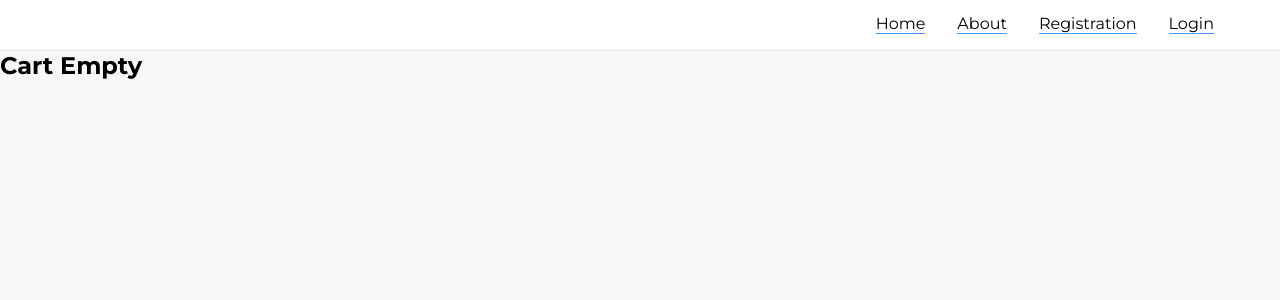
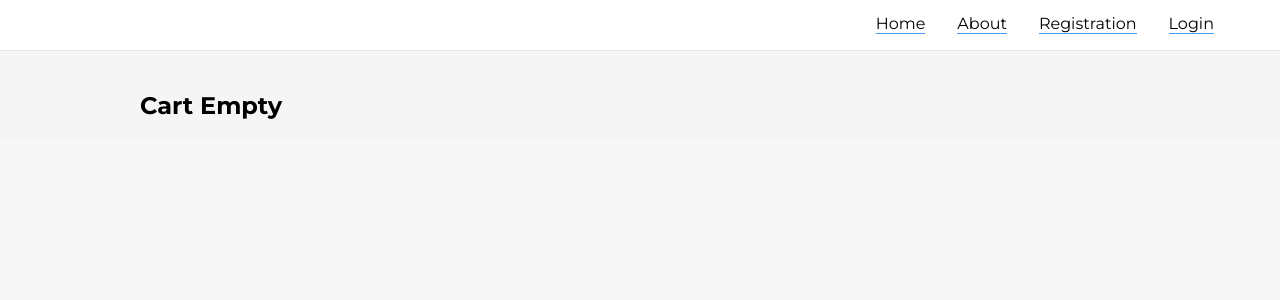
Before and after one commit to zynbahmed/aquaLife, a React (Vite) app in the folder MarineHavana/: page /cart in a window 1280 px wide. Shown: the top 300 px of the page. Built offline with nearby package versions, Linux system fonts and the light colour scheme.

Commit message:
cart css complete

```diff
--- a/MarineHavana/src/Cart.css
+++ b/MarineHavana/src/Cart.css
@@ -0,0 +1,85 @@
+/* Background for the entire cart section */
+.cart-background {
+  background-color: #f5f5f5; /* Light gray background */
+  padding: 20px;
+}
+
+/* Container for the cart content */
+.cart-section {
+  max-width: 1000px;
+  margin: 0 auto; /* Center the content horizontally */
+  display: flex; /* Allow stacking items next to each other */
+  flex-wrap: wrap; /* Wrap items in multiple rows if needed */
+}
+
+/* Individual cart item container */
+.flex > div {
+  flex: 1 0 300px; /* Set minimum width and allow flexible growth */
+  margin: 10px;
+  border: 1px solid #ddd; /* Light gray border */
+  padding: 10px; /* Add some padding inside */
+  border-radius: 5px; /* Rounded corners */
+}
+
+/* Book image styling */
+.figure img {
+  width: 100%; /* Fit image to container width */
+  height: auto; /* Maintain aspect ratio */
+}
+
+/* Book details section */
+.flex > div div {
+  margin-top: 10px;
+}
+
+/* Book title */
+.h1-cart {
+  font-size: 18px;
+  margin-bottom: 5px;
+}
+
+/* Book price */
+.p-cart {
+  font-size: 14px;
+  margin-bottom: 5px;
+}
+
+/* Quantity label and input */
+.label-cart {
+  display: block;
+  margin-bottom: 5px;
+}
+
+input[type='number'] {
+  width: 50px;
+  padding: 5px;
+  border: 1px solid #ddd;
+  border-radius: 3px;
+}
+
+/* Total price section */
+.flex > div:last-child {
+  text-align: center;
+}
+
+/* Total price text */
+.flex > div:last-child h1 {
+  font-size: 20px;
+  margin-bottom: 15px;
+}
+
+/* Buy button */
+.pricebutton {
+  background-color: #007bff; /* Blue background */
+  color: white;
+  padding: 10px 20px;
+  border: none;
+  border-radius: 5px;
+  cursor: pointer; /* Indicate clickable behavior */
+}
+
+/* Cart empty message */
+.h2-cart {
+  text-align: center;
+  margin-top: 20px;
+}
--- a/MarineHavana/src/pages/Cart.jsx
+++ b/MarineHavana/src/pages/Cart.jsx
@@ -33,20 +33,20 @@ const Cart = ({ user, cart, setCart }) => {
 
   return (
     <div className="cart-background">
-      <section className=" ">
+      <section className="cart-section">
         {/* Conditionally render cart details based on cart length */}
         {cart.length > 0 ? (
           <article className="flex">
             {cart.map((book) => (
               <div className="" key={book._id}>
-                <figure>
+                <figure className="figure">
                   <img src={book.image} alt="" />
                 </figure>
                 <div>
                   <div>
                     <div>
-                      <h1>{book.title}</h1>
-                      <p className="">Cost: ${book.price}</p>
+                      <h1 className="h1-cart">{book.title}</h1>
+                      <p className="p-cart">Cost: ${book.price}</p>
                       <label htmlFor="quantity">Quantity:</label>
                       <input
                         type="number"
@@ -68,7 +68,7 @@ const Cart = ({ user, cart, setCart }) => {
             </div>
           </article>
         ) : (
-          <h2>Cart Empty</h2>
+          <h2 className="h2-cart">Cart Empty</h2>
         )}
       </section>
     </div>
```
